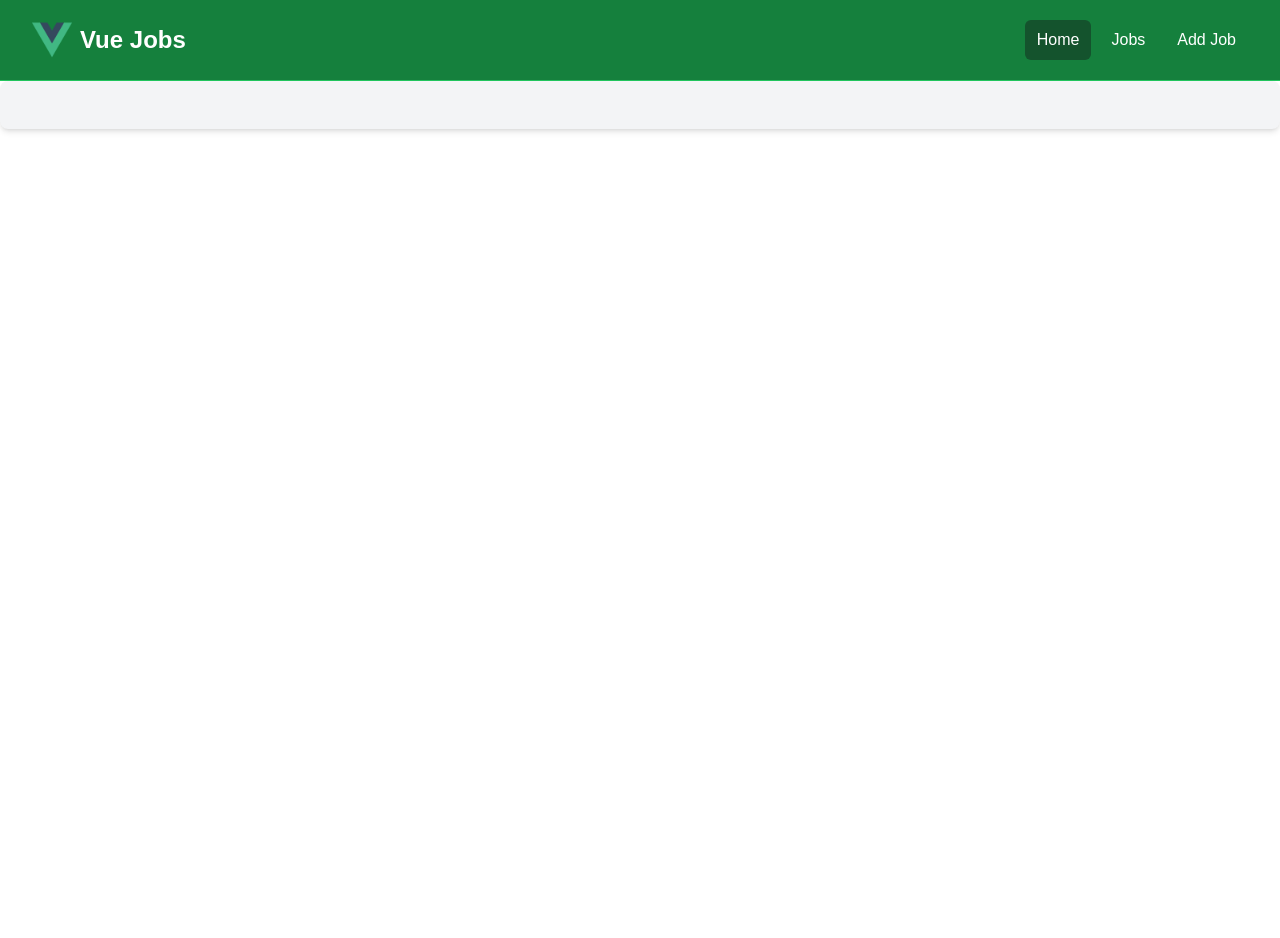
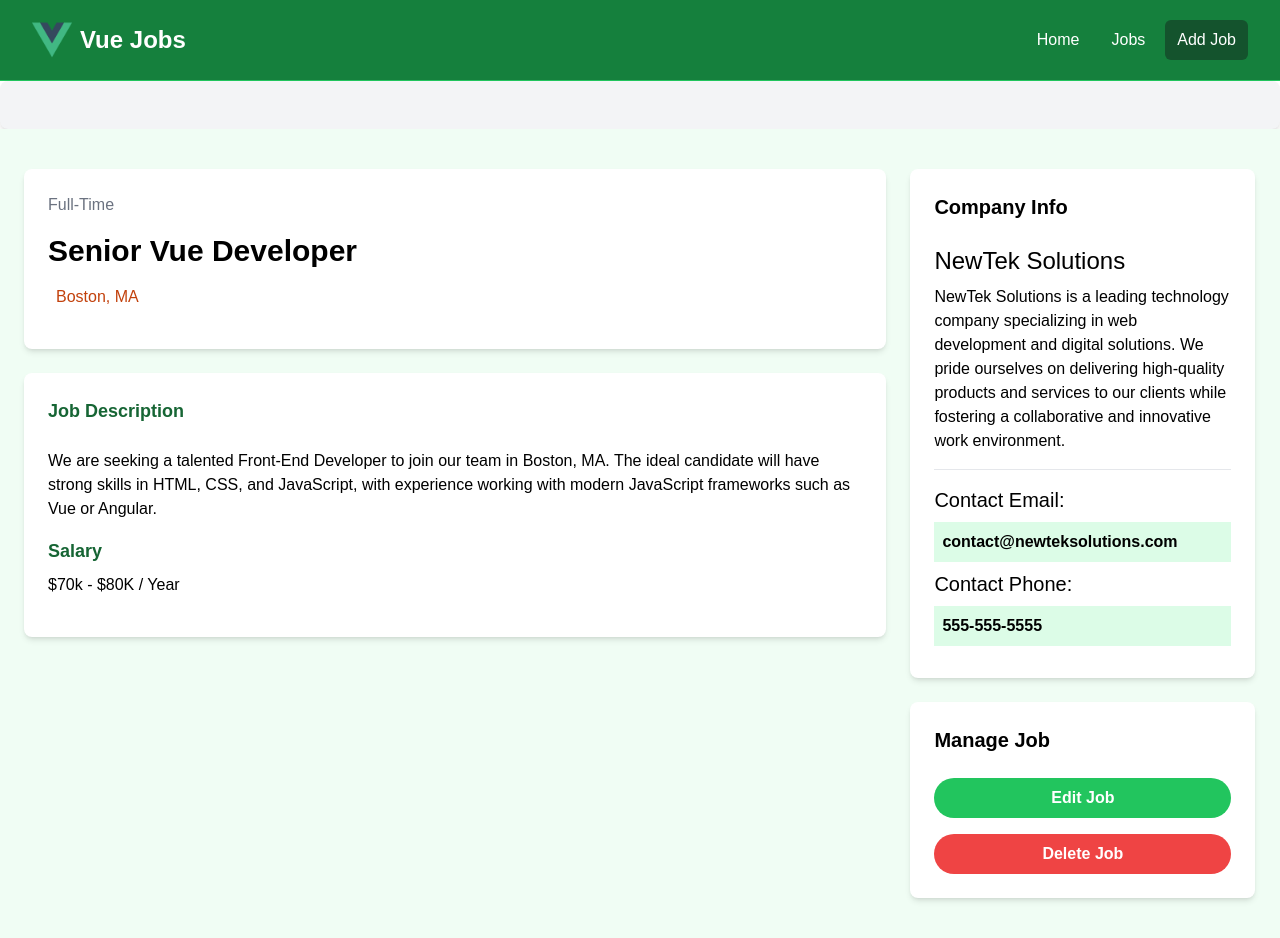
Before and after one commit to nasiralibaloch/VueJs_Job_Listings, a Vue app: page /jobs/add in a window 1280 px wide. Before the commit the page ends 800 px from the top, so only its background shows below. Built offline with nearby package versions, Linux system fonts and the light colour scheme.

Commit message:
json server updated as jobs

```diff
--- a/package.json
+++ b/package.json
@@ -5,10 +5,12 @@
   "scripts": {
     "serve": "vue-cli-service serve",
     "build": "vue-cli-service build",
-    "lint": "vue-cli-service lint"
+    "lint": "vue-cli-service lint",
+    "server":"json-server --watch src/jobs.json --port 8000"
   },
   "dependencies": {
     "core-js": "^3.8.3",
+    "json-server": "^1.0.0-beta.3",
     "primeicons": "^7.0.0",
     "vue": "^3.2.13",
     "vue-router": "^4.5.1"
--- a/src/Router/index.js
+++ b/src/Router/index.js
@@ -1,5 +1,7 @@
 import { createRouter, createWebHistory } from "vue-router";
 import HomeView from "@/views/HomeView.vue";
+import NotFoundView from "@/views/NotFoundView.vue";
+import JobsView from "@/views/JobsView.vue";
 import JobView from "@/views/JobView.vue";
 
 const router = createRouter({
@@ -13,7 +15,17 @@
     {
       path: "/jobs",
       name: "jobs",
+      component: JobsView,
+    },
+    {
+      path: "/jobs/:id",
+      name: "jobs",
       component: JobView,
+    },
+    {
+      path: "/:catchAll(.*)",
+      name: "not-found",
+      component: NotFoundView,
     },
   ],
 });
--- a/src/components/Job_Listing.vue
+++ b/src/components/Job_Listing.vue
@@ -46,7 +46,7 @@
           {{ job.location }}
         </div>
         <RouterLink
-          :to="'/job' + job.id"
+          :to="'/jobs' + job"
           class="h-[36px] bg-green-500 hover:bg-green-600 text-white px-4 py-2 rounded-lg text-center text-sm"
         >
           Read More
--- a/src/components/NavBar.vue
+++ b/src/components/NavBar.vue
@@ -4,7 +4,7 @@
 
 const isActiveLink = (routePath) => {
   const route = useRoute();
-  return route.path === routePath
+  return route.path === routePath;
 };
 </script>
 
@@ -26,18 +26,42 @@
             <div class="flex space-x-2">
               <RouterLink
                 to="/"
-                class="text-white bg-green-900 hover:bg-gray-900 hover:text-white rounded-md px-3 py-2"
+                :class="[
+                  isActiveLink('/')
+                    ? 'bg-green-900'
+                    : 'hover:bg-gray-900 hover:text-white',
+                  'text-white',
+                  'px-3',
+                  'py-2',
+                  'rounded-md',
+                ]"
                 >Home</RouterLink
               >
               <RouterLink
                 to="/jobs"
-                class="text-white hover:bg-green-900 hover:text-white rounded-md px-3 py-2"
+                :class="[
+                  isActiveLink('/jobs')
+                    ? 'bg-green-900'
+                    : 'hover:bg-gray-900 hover:text-white',
+                  'text-white',
+                  'px-3',
+                  'py-2',
+                  'rounded-md',
+                ]"
                 >Jobs</RouterLink
               >
               <RouterLink
                 to="/jobs/add"
-                class="text-white hover:bg-green-900 hover:text-white rounded-md px-3 py-2"
-                >Add Job</RouterLink
+                :class="[
+                  isActiveLink('/jobs/add')
+                    ? 'bg-green-900'
+                    : 'hover:bg-gray-900 hover:text-white',
+                  'text-white',
+                  'px-3',
+                  'py-2',
+                  'rounded-md',
+                ]"
+                > Add Job</RouterLink
               >
             </div>
           </div>
--- a/src/views/JobView.vue
+++ b/src/views/JobView.vue
@@ -1,6 +1,86 @@
-<script setup>
-import JobListings from '@/components/JobListings.vue';
-</script>
+<script setup></script>
 <template>
-<JobListings/>
+  <section class="bg-green-50">
+    <div class="container m-auto py-10 px-6">
+      <div class="grid grid-cols-1 md:grid-cols-70/30 w-full gap-6">
+        <main>
+          <div
+            class="bg-white p-6 rounded-lg shadow-md text-center md:text-left"
+          >
+            <div class="text-gray-500 mb-4">Full-Time</div>
+            <h1 class="text-3xl font-bold mb-4">Senior Vue Developer</h1>
+            <div
+              class="text-gray-500 mb-4 flex align-middle justify-center md:justify-start"
+            >
+              <i
+                class="fa-solid fa-location-dot text-lg text-orange-700 mr-2"
+              ></i>
+              <p class="text-orange-700">Boston, MA</p>
+            </div>
+          </div>
+
+          <div class="bg-white p-6 rounded-lg shadow-md mt-6">
+            <h3 class="text-green-800 text-lg font-bold mb-6">
+              Job Description
+            </h3>
+
+            <p class="mb-4">
+              We are seeking a talented Front-End Developer to join our team in
+              Boston, MA. The ideal candidate will have strong skills in HTML,
+              CSS, and JavaScript, with experience working with modern
+              JavaScript frameworks such as Vue or Angular.
+            </p>
+
+            <h3 class="text-green-800 text-lg font-bold mb-2">Salary</h3>
+
+            <p class="mb-4">$70k - $80K / Year</p>
+          </div>
+        </main>
+
+        <!-- Sidebar -->
+        <aside>
+          <!-- Company Info -->
+          <div class="bg-white p-6 rounded-lg shadow-md">
+            <h3 class="text-xl font-bold mb-6">Company Info</h3>
+
+            <h2 class="text-2xl">NewTek Solutions</h2>
+
+            <p class="my-2">
+              NewTek Solutions is a leading technology company specializing in
+              web development and digital solutions. We pride ourselves on
+              delivering high-quality products and services to our clients while
+              fostering a collaborative and innovative work environment.
+            </p>
+
+            <hr class="my-4" />
+
+            <h3 class="text-xl">Contact Email:</h3>
+
+            <p class="my-2 bg-green-100 p-2 font-bold">
+              contact@newteksolutions.com
+            </p>
+
+            <h3 class="text-xl">Contact Phone:</h3>
+
+            <p class="my-2 bg-green-100 p-2 font-bold">555-555-5555</p>
+          </div>
+
+          <!-- Manage -->
+          <div class="bg-white p-6 rounded-lg shadow-md mt-6">
+            <h3 class="text-xl font-bold mb-6">Manage Job</h3>
+            <a
+              href="add-job.html"
+              class="bg-green-500 hover:bg-green-600 text-white text-center font-bold py-2 px-4 rounded-full w-full focus:outline-none focus:shadow-outline mt-4 block"
+              >Edit Job</a
+            >
+            <button
+              class="bg-red-500 hover:bg-red-600 text-white font-bold py-2 px-4 rounded-full w-full focus:outline-none focus:shadow-outline mt-4 block"
+            >
+              Delete Job
+            </button>
+          </div>
+        </aside>
+      </div>
+    </div>
+  </section>
 </template>
--- /dev/null
+++ b/src/views/JobsView.vue
@@ -0,0 +1,6 @@
+<script setup>
+import JobListings from '@/components/JobListings.vue';
+</script>
+<template>
+<JobListings/>
+</template>
--- /dev/null
+++ b/src/views/NotFoundView.vue
@@ -0,0 +1,15 @@
+<script setup>
+import { RouterLink } from 'vue-router';
+</script>
+<template>
+     <section class="text-center flex flex-col justify-center items-center h-96">
+      <i class="pi pi-exclamation-triangle text-yellow-500 text-7xl mb5-"></i>
+      <h1 class="text-6xl font-bold mb-4">404 Not Found</h1>
+      <p class="text-xl mb-5">This page does not exist</p>
+      <RouterLink
+        to="/"
+        class="text-white bg-green-700 hover:bg-green-900 rounded-md px-3 py-2 mt-4"
+        >Go Back</RouterLink
+      >
+     </section>
+</template>
```
Also changed, not shown: src/jobs2.json (added, +88 -0 lines), 1 other file (tests, documents, lock files or other folders).
